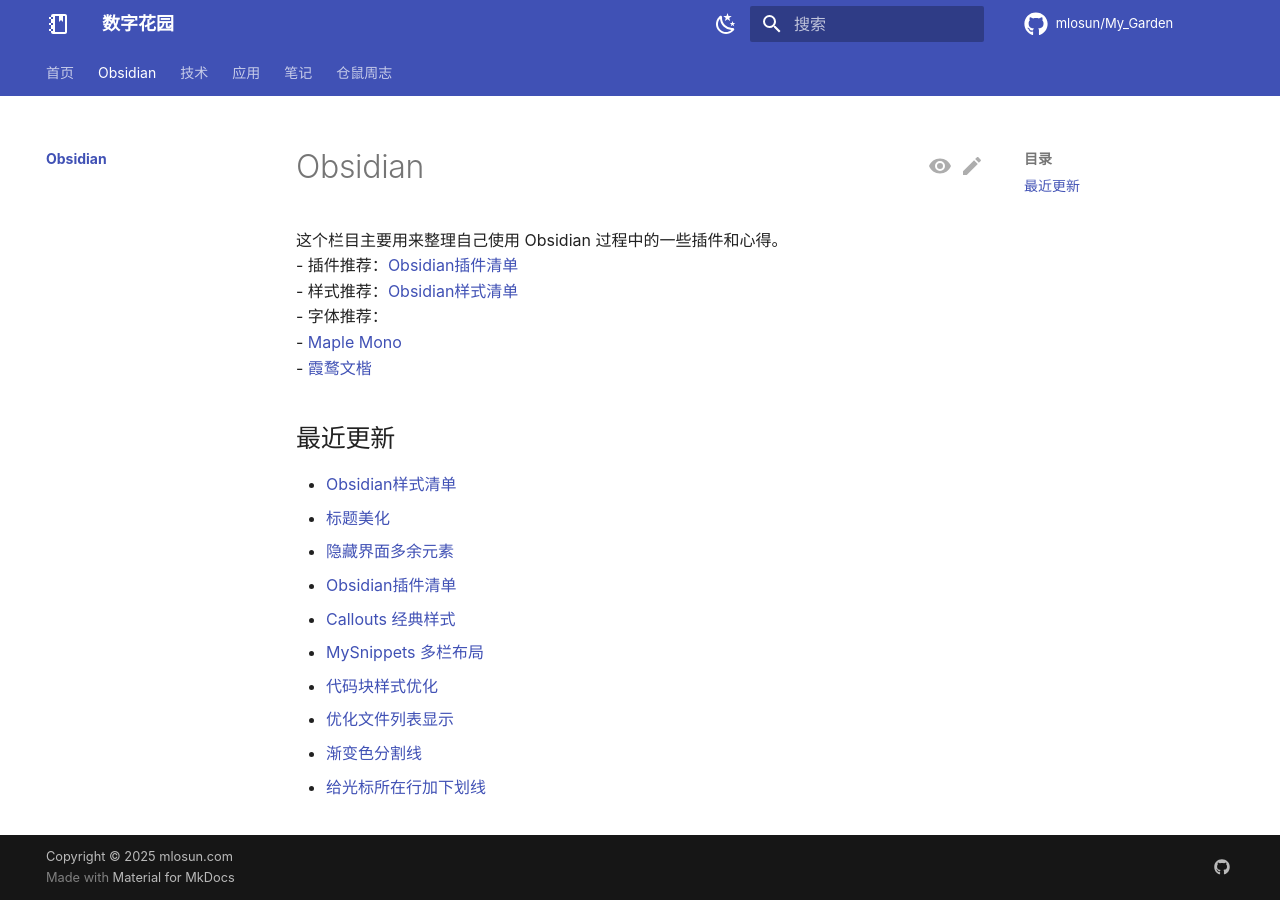
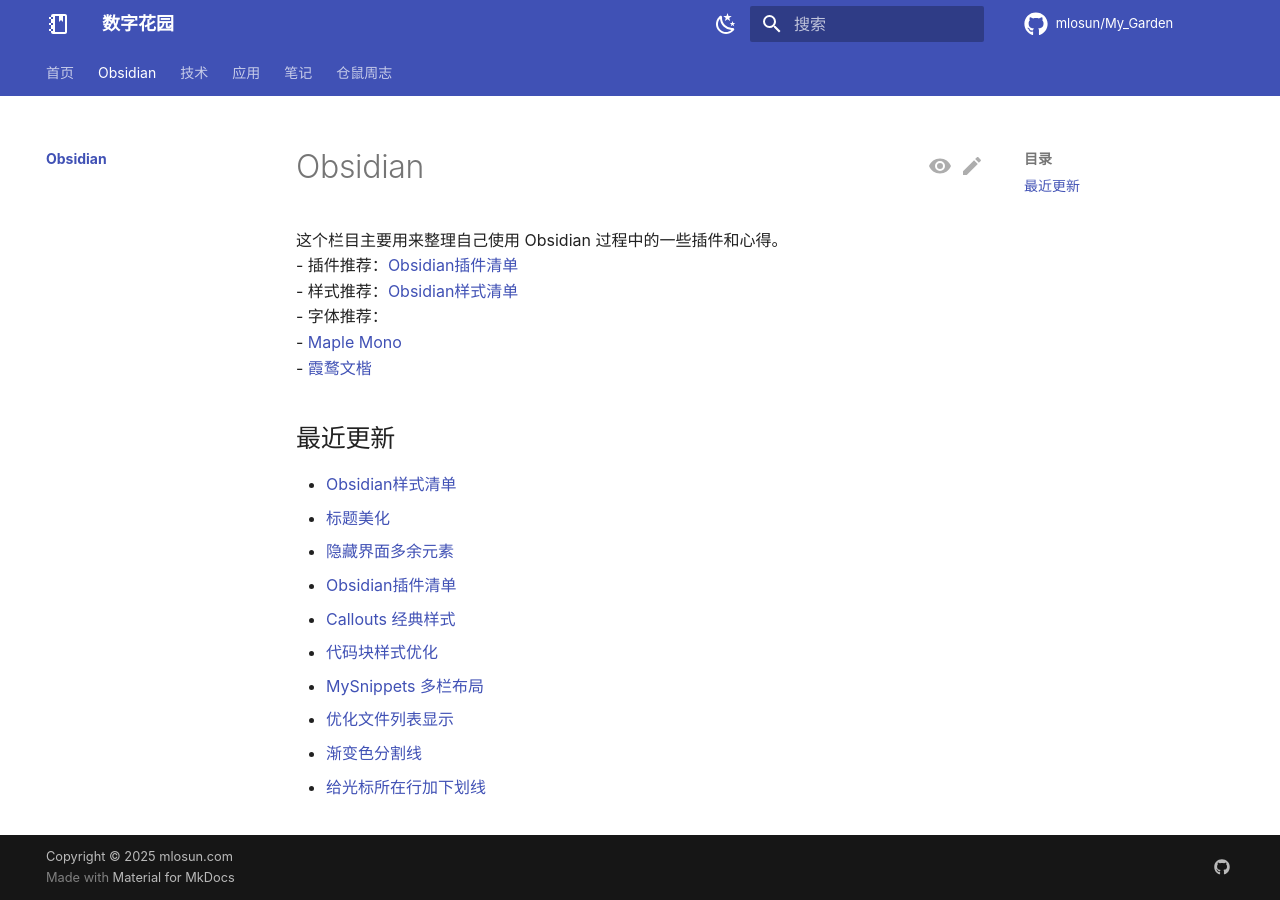
Before and after one commit to mlosun/My_Garden, an MkDocs documentation site: the page built from docs/obsidian/index.md, in a window 1280 px wide. Built offline with MkDocs 1.6.1 and Material for MkDocs 9.7.7, drawn with Linux system fonts in a browser that asks for light colours; comment, search, counter and statistics services are not loaded.

```diff
--- a/docs/obsidian/index.md
+++ b/docs/obsidian/index.md
@@ -19,8 +19,8 @@ title: Obsidian
 - [隐藏界面多余元素](./snippets/%E9%9A%90%E8%97%8F%E7%95%8C%E9%9D%A2%E5%A4%9A%E4%BD%99%E5%85%83%E7%B4%A0.md)
 - [Obsidian插件清单](./Obsidian%E6%8F%92%E4%BB%B6%E6%B8%85%E5%8D%95.md)
 - [Callouts 经典样式](./snippets/Callouts%20%E7%BB%8F%E5%85%B8%E6%A0%B7%E5%BC%8F.md)
+- [代码块样式优化](./snippets/%E4%BB%A3%E7%A0%81%E5%9D%97%E6%A0%B7%E5%BC%8F%E4%BC%98%E5%8C%96.md)
 - [MySnippets 多栏布局](./snippets/MySnippets%20%E5%A4%9A%E6%A0%8F%E5%B8%83%E5%B1%80.md)
-- [代码块样式优化](./snippets/%E4%BB%A3%E7%A0%81%E5%9D%97%E6%A0%B7%E5%BC%8F%E4%BC%98%E5%8C%96.md)
 - [优化文件列表显示](./snippets/%E4%BC%98%E5%8C%96%E6%96%87%E4%BB%B6%E5%88%97%E8%A1%A8%E6%98%BE%E7%A4%BA.md)
 - [渐变色分割线](./snippets/%E6%B8%90%E5%8F%98%E8%89%B2%E5%88%86%E5%89%B2%E7%BA%BF.md)
 - [给光标所在行加下划线](./snippets/%E7%BB%99%E5%85%89%E6%A0%87%E6%89%80%E5%9C%A8%E8%A1%8C%E5%8A%A0%E4%B8%8B%E5%88%92%E7%BA%BF.md)
```
